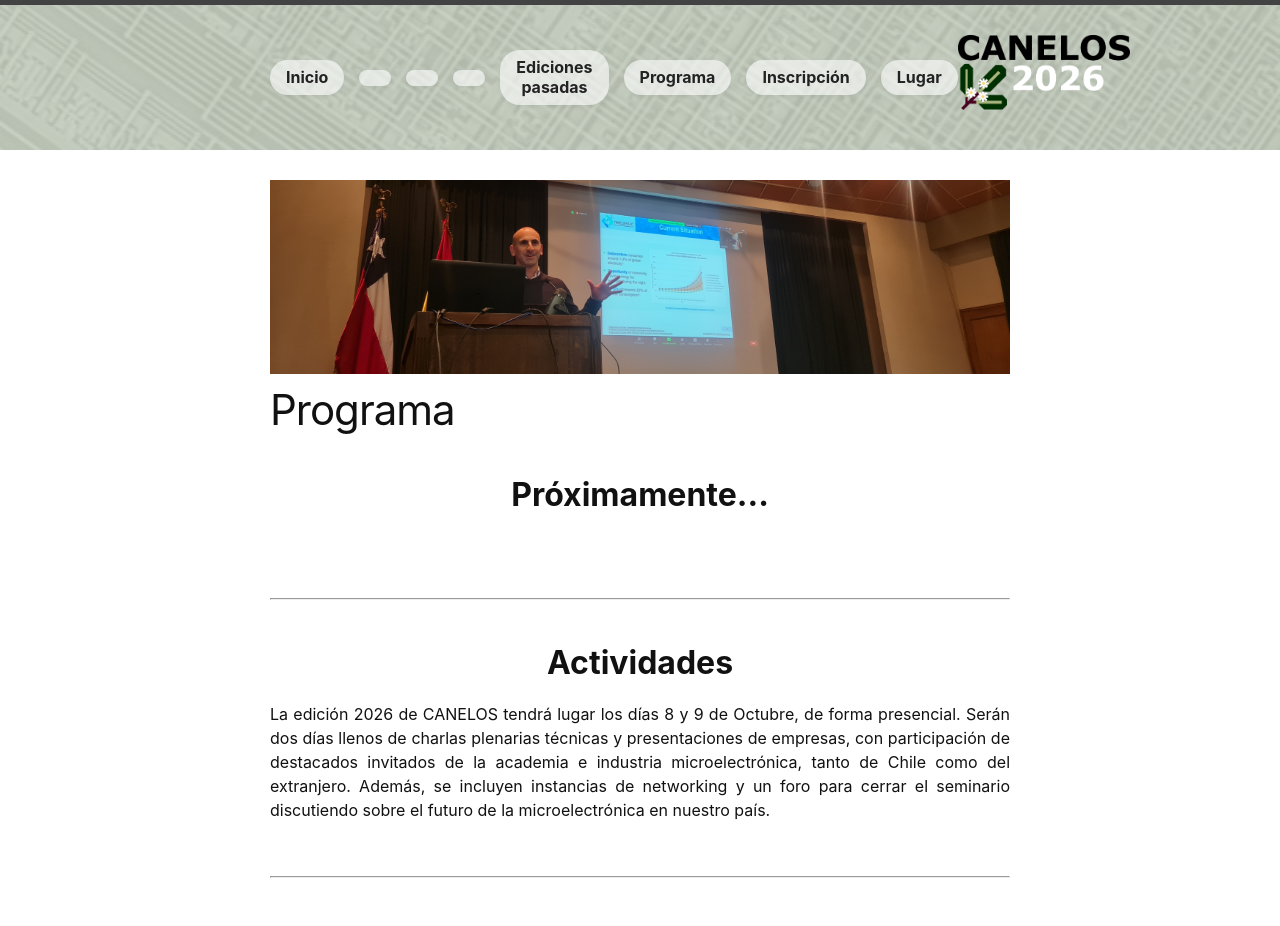
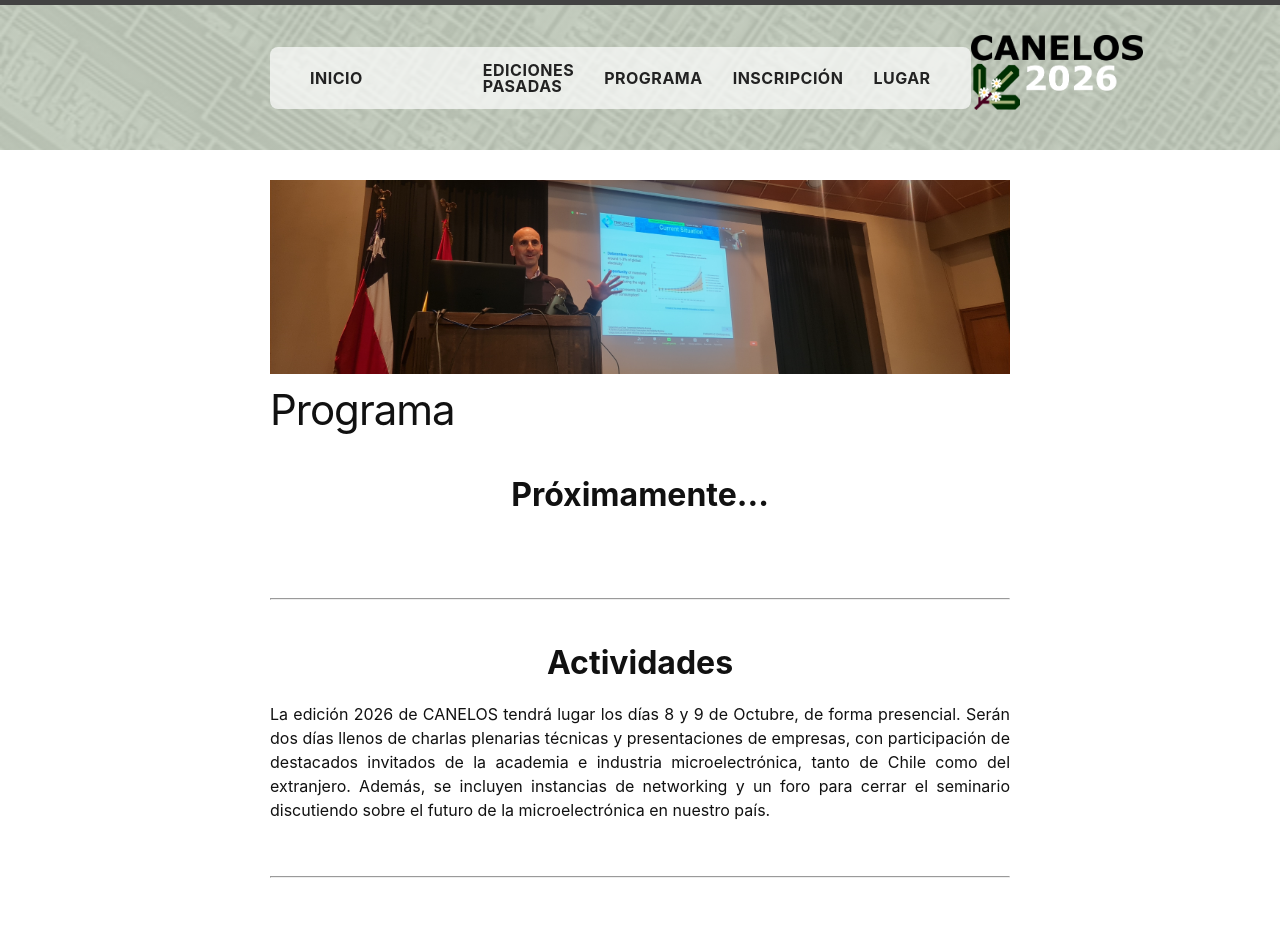
Before and after one commit to ChipUSM/CANELOS, a Jekyll site: the page built from program.md, in a window 1280 px wide. Shown: the top 926 px of the page. Built offline with Jekyll 4.4.1, drawn with Linux system fonts in a browser that asks for light colours.

Commit message:
Update header.html
cambio de header final2

```diff
--- a/_includes/header.html
+++ b/_includes/header.html
@@ -29,16 +29,23 @@
           </span>
         </label>
 
-        <div class="trigger" style="display: flex; gap: 15px; align-items: center; justify-content: flex-start;">
+        <div class="trigger"
+             style="
+               display: flex;
+               align-items: center;
+               background-color: rgba(255, 255, 255, 0.7); /* Fondo unificado translúcido */
+               border-radius: 8px; /* Bordes ligeramente redondeados de toda la barra */
+               padding: 5px 25px; /* Espaciado interno de la barra */
+             ">
 
-          <a class="page-link" href="{{ '/' | relative_url }}" style="color: #222222; font-weight: 700; background-color: rgba(255, 255, 255, 0.6); padding: 8px 16px; border-radius: 20px; text-align: center; line-height: 1.2; text-decoration: none; margin: 0; box-shadow: 0 2px 4px rgba(0,0,0,0.05);">Inicio</a>
+          <a class="page-link" href="{{ '/' | relative_url }}" style="color: #222222; font-weight: 700; text-transform: uppercase; letter-spacing: 0.5px; text-decoration: none; padding: 10px 15px; margin: 0; line-height: 1;">Inicio</a>
 
           {%- for path in page_paths -%}
             {%- assign my_page = site.pages | where: "path", path | first -%}
             {%- if my_page.short_title -%}
-				<a class="page-link" href="{{ my_page.url | relative_url }}" style="color: #222222; font-weight: 700; background-color: rgba(255, 255, 255, 0.6); padding: 8px 16px; border-radius: 20px; text-align: center; line-height: 1.2; text-decoration: none; margin: 0; box-shadow: 0 2px 4px rgba(0,0,0,0.05);">{{ my_page.short_title | escape }}</a>
+				<a class="page-link" href="{{ my_page.url | relative_url }}" style="color: #222222; font-weight: 700; text-transform: uppercase; letter-spacing: 0.5px; text-decoration: none; padding: 10px 15px; margin: 0; line-height: 1;">{{ my_page.short_title | escape }}</a>
 			{%- else if my_page.title -%}
-				<a class="page-link" href="{{ my_page.url | relative_url }}" style="color: #222222; font-weight: 700; background-color: rgba(255, 255, 255, 0.6); padding: 8px 16px; border-radius: 20px; text-align: center; line-height: 1.2; text-decoration: none; margin: 0; box-shadow: 0 2px 4px rgba(0,0,0,0.05);">{{ my_page.title | escape }}</a>
+				<a class="page-link" href="{{ my_page.url | relative_url }}" style="color: #222222; font-weight: 700; text-transform: uppercase; letter-spacing: 0.5px; text-decoration: none; padding: 10px 15px; margin: 0; line-height: 1;">{{ my_page.title | escape }}</a>
             {%- endif -%}
           {%- endfor -%}
         </div>
```
